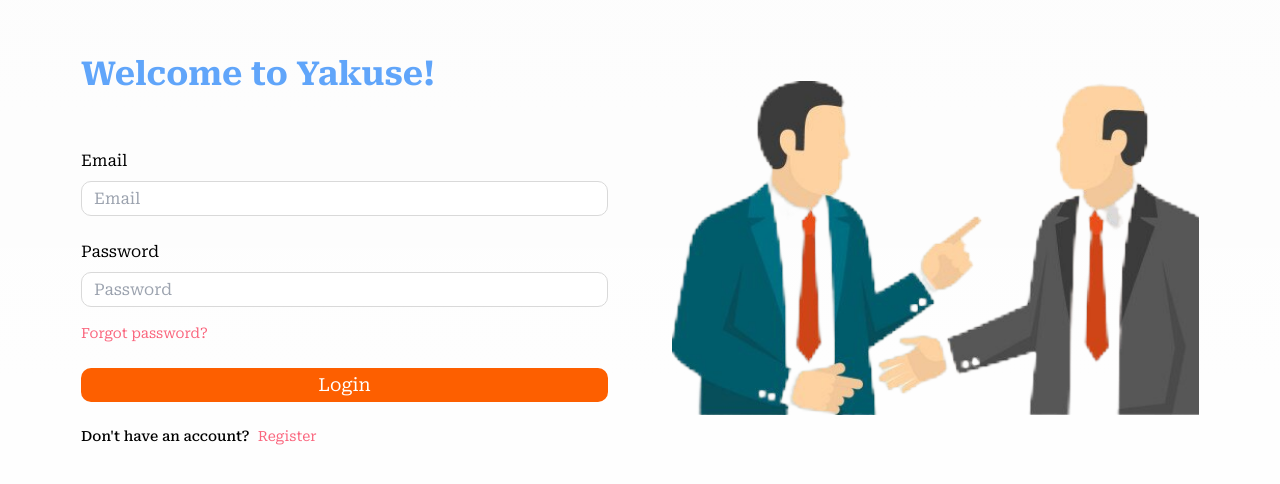
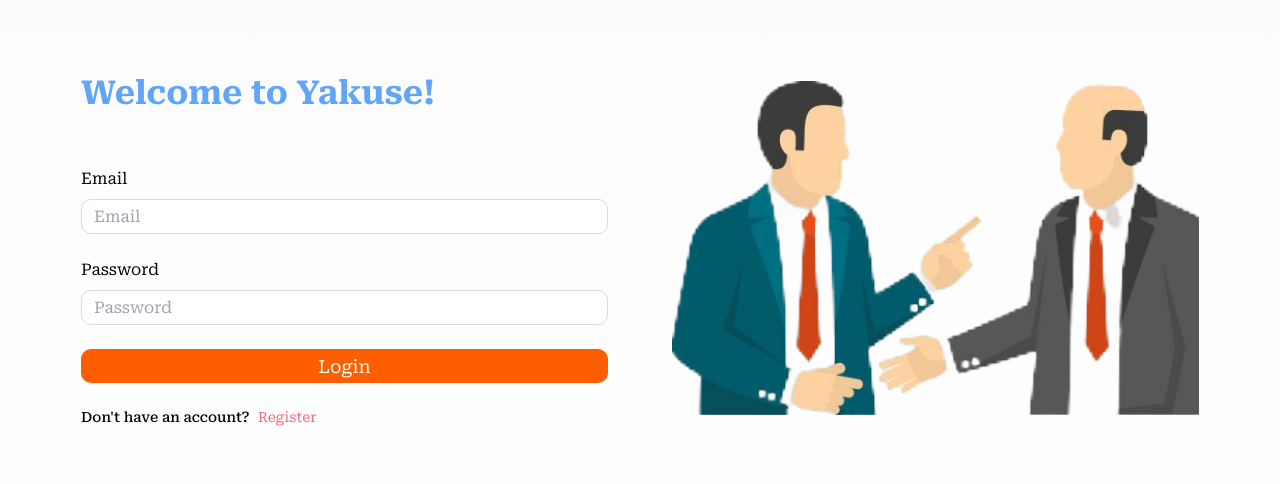
Before and after one commit to IryIndriyanto/yakuse-fe, a Next.js app: page /login in a window 1280 px wide. Shown: the part 152-636 px from the top of the page. Built offline with nearby package versions, Linux system fonts and the light colour scheme; no server answers.

Commit message:
fix: change after login route

```diff
--- a/src/app/login/LoginForm.tsx
+++ b/src/app/login/LoginForm.tsx
@@ -23,7 +23,6 @@ const LoginForm = ({ className }: { className: string }) => {
 
   const router = useRouter();
 
-
   useEffect(() => {
     setupInterceptors({ setShowPopup, setPopupMessage }, router);
   }, [router]);
@@ -33,13 +32,10 @@ const LoginForm = ({ className }: { className: string }) => {
     setIsLoading(true);
     try {
       const response = await axios.post(`${BASE_URL}/user/login`, loginData);
-      console.log("response", response.data);
       const accessToken = response.data.access_token;
       if (accessToken) {
         localStorage.setItem("access_token", accessToken);
-        router.push("/nyaripedagang");
-      } else {
-        console.error("Access token tidak ditemukan dalam respons");
+        router.push("/kebutuhan");
       }
     } catch (error) {
       console.error(error);
@@ -67,7 +63,9 @@ const LoginForm = ({ className }: { className: string }) => {
         </div>
       )}
 
-      <h1 className="text-[33px] font-[700] text-blue-400">Welcome to Yakuse!</h1>
+      <h1 className="text-[33px] font-[700] text-blue-400">
+        Welcome to Yakuse!
+      </h1>
 
       <div>
         <form onSubmit={handleLogin}>
@@ -91,9 +89,6 @@ const LoginForm = ({ className }: { className: string }) => {
                   setLoginData({ ...loginData, password: e.target.value })
                 }
               />
-              <Link href="/resetpassword">
-                <RedTitleForm title="Forgot password?" />
-              </Link>
             </div>
 
             <div className="w-full flex flex-col gap-6 items-center">
```
